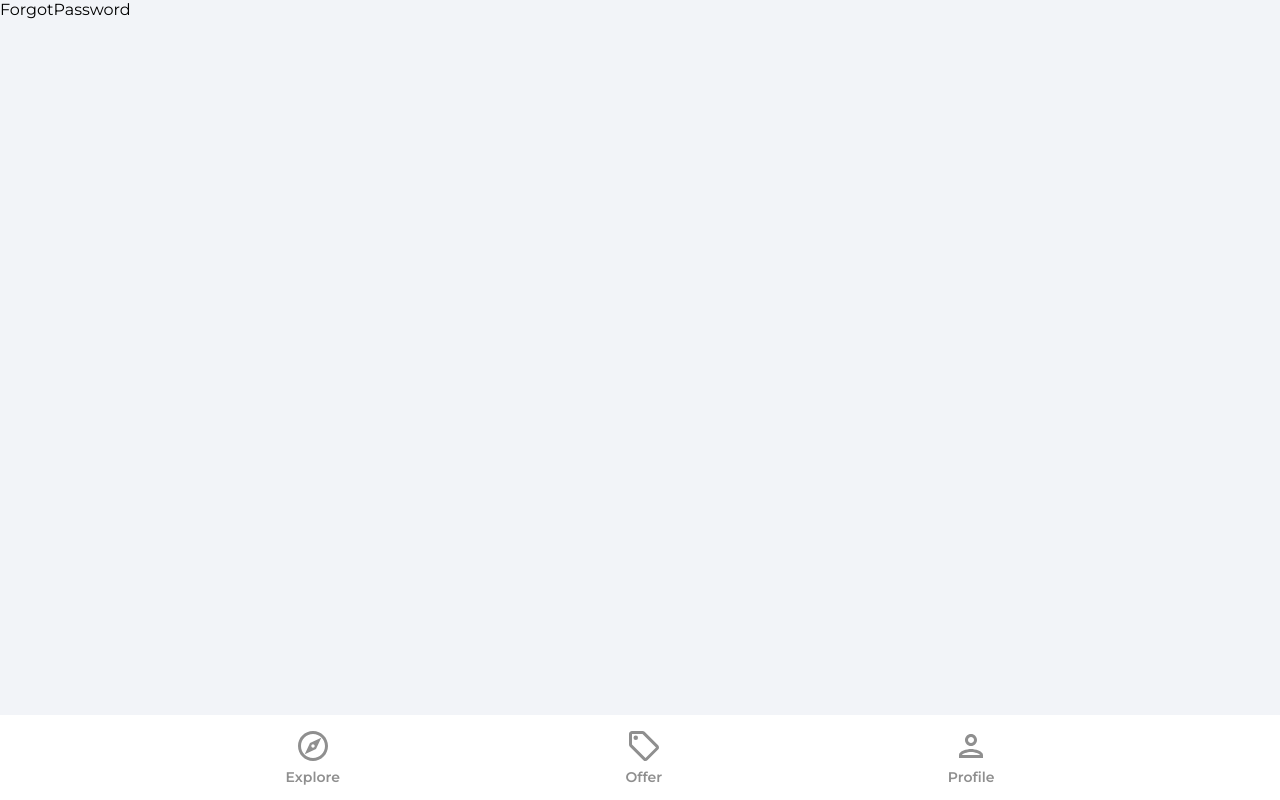
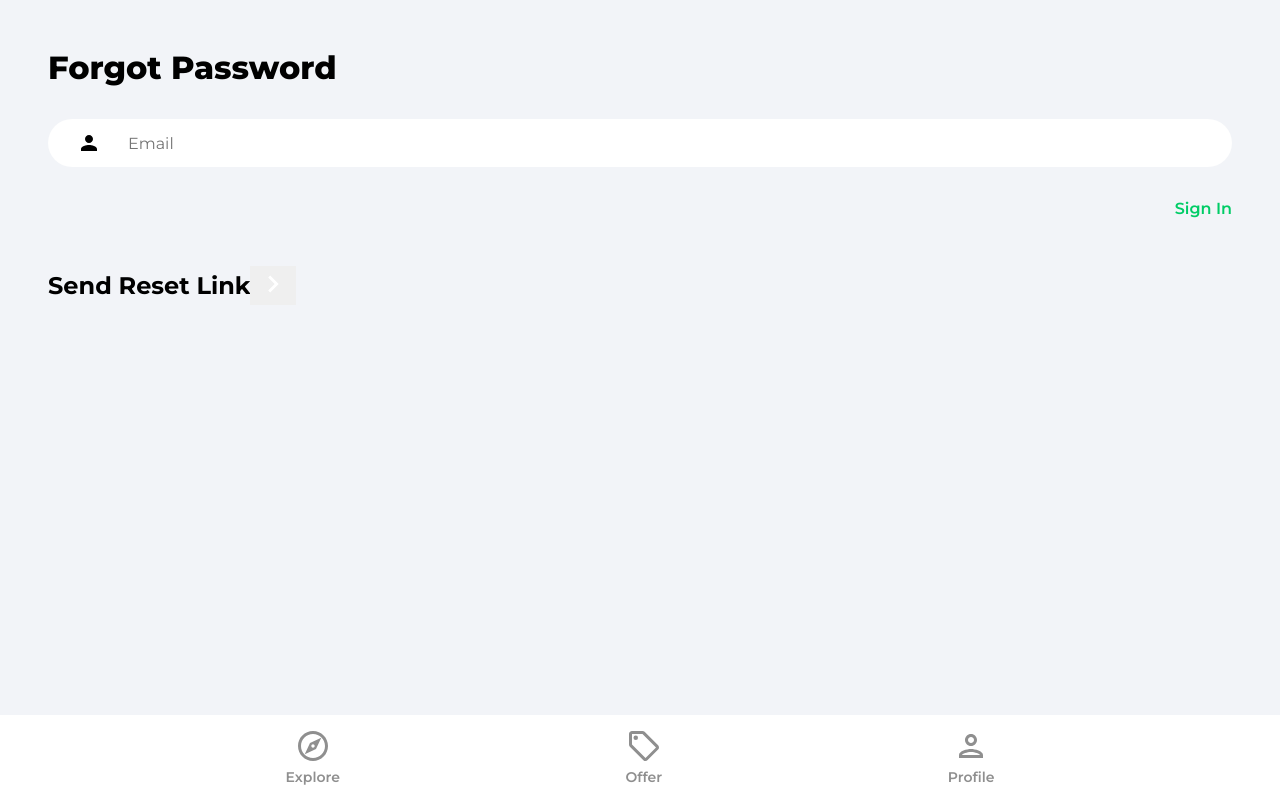
Before and after one commit to Joniqs/housemarketplaceapp, a React (Create React App) app: page /forgot-password in a window 1280 px wide. Built offline with nearby package versions, Linux system fonts and the light colour scheme.

Commit message:
Added custom hook that checks authentication, also added forgot password functionality.

```diff
--- a/src/App.js
+++ b/src/App.js
@@ -2,6 +2,7 @@
 import { ToastContainer } from "react-toastify"
 import 'react-toastify/dist/ReactToastify.css';
 import Navbar from "./components/Navbar"
+import PrivateRoute from "./components/PrivateRoute";
 import Explore from "./pages/Explore"
 import Offers from "./pages/Offers"
 import Profile from "./pages/Profile"
@@ -15,14 +16,16 @@
         <Routes>
           <Route path="/" element={<Explore />} />
           <Route path="/offers" element={<Offers />} />
-          <Route path="/profile" element={<Profile />} />
+          <Route path="/" element={<PrivateRoute />} >
+            <Route path="/profile" element={<Profile />} />
+          </Route>
           <Route path="/sign-in" element={<SignIn />} />
           <Route path="/sign-up" element={<SignUp />} />
           <Route path="/forgot-password" element={<ForgotPassword />} />
         </Routes>
         <Navbar />
       </Router>
-      <ToastContainer />
+      <ToastContainer autoClose={1200}/>
     </>
   );
 }
--- /dev/null
+++ b/src/components/PrivateRoute.jsx
@@ -0,0 +1,14 @@
+import { Navigate, Outlet } from "react-router-dom"
+import { useAuthStatus } from "../hooks/useAuthStatus"
+import Spinner from "./Spinner"
+const PrivateRoute = () => {
+  const { loggedIn, checkingStatus} = useAuthStatus()
+
+  if(checkingStatus) {
+    return <Spinner />
+  }
+
+  return loggedIn ? <Outlet /> : <Navigate to="/sign-in" />
+}
+
+export default PrivateRoute
--- /dev/null
+++ b/src/components/Spinner.jsx
@@ -0,0 +1,9 @@
+const Spinner = () => {
+  return (
+    <div className="loadingSpinnerContainer">
+      <div className="loadingSpinner"></div>
+    </div>
+  )
+}
+
+export default Spinner
--- /dev/null
+++ b/src/hooks/useAuthStatus.js
@@ -0,0 +1,19 @@
+import { useEffect,useState } from "react"
+import { getAuth, onAuthStateChanged } from "firebase/auth"
+
+export const useAuthStatus = () => {
+  const [loggedIn, setLoggedIn] = useState(false)
+  const [checkingStatus, setCheckingStatus] = useState(true)
+
+  useEffect(() => {
+    const auth = getAuth()
+    onAuthStateChanged(auth, (user) => {
+      if(user) {
+        setLoggedIn(true)
+      }
+      setCheckingStatus(false)
+    })
+  })
+
+  return  {loggedIn, checkingStatus}
+}
--- a/src/pages/ForgotPassword.jsx
+++ b/src/pages/ForgotPassword.jsx
@@ -1,6 +1,47 @@
+import { useState } from "react"
+import { Link } from "react-router-dom"
+import { getAuth, sendPasswordResetEmail } from "firebase/auth"
+import {toast} from "react-toastify"
+import { ReactComponent as ArrowRightIcon } from "../assets/svg/keyboardArrowRightIcon.svg"
+
 const ForgotPassword = () => {
+  const [email, setEmail] = useState("")
+
+  const onChange = e => setEmail(e.target.value)
+
+  const onSubmit = async (e) => {
+    e.preventDefault()
+    try {
+      const auth = getAuth()
+      await sendPasswordResetEmail(auth, email)
+      toast.success("Email was sent")
+    } catch (error) {
+      toast.error("Could not send reset email")
+    }
+  }
+
   return (
-    <div>ForgotPassword</div>
+    <div className="pageContainer">
+      <header>
+        <p className="pageHeader">Forgot Password</p>
+      </header>
+
+      <main>
+        <form onSubmit={onSubmit}>
+          <input type="email" className="emailInput" placeholder="Email" id="email" value={email} onChange={onChange} />
+          <Link className="forgotPasswordLink" to="/sign-in">
+            Sign In
+          </Link>
+
+          <div className="signInBar">
+            <div className="signInText">Send Reset Link</div>
+            <button className="signIn">
+              <ArrowRightIcon fill="#ffffff" width="34px" height="34px" />
+            </button>
+          </div>
+        </form>
+      </main>
+    </div>
   )
 }
 
--- a/src/pages/Profile.jsx
+++ b/src/pages/Profile.jsx
@@ -1,4 +1,4 @@
-import { useState, useEffect } from "react";
+import { useState } from "react";
 import { getAuth, updateProfile, updateEmail } from "firebase/auth";
 import { updateDoc, doc } from "firebase/firestore";
 import { db } from "../firebase.config";
@@ -19,6 +19,7 @@
 
   const onLogout = () => {
     auth.signOut();
+    toast.success("Logged Out Successfully!")
     navigate("/");
   };
 
--- a/src/pages/SignIn.jsx
+++ b/src/pages/SignIn.jsx
@@ -32,6 +32,7 @@
       const userCredential = await signInWithEmailAndPassword(auth, email, password)
 
       if(userCredential.user) {
+        toast.success("Logged In Successfully!")
         navigate("/")
       }
     } catch (error) {
```
